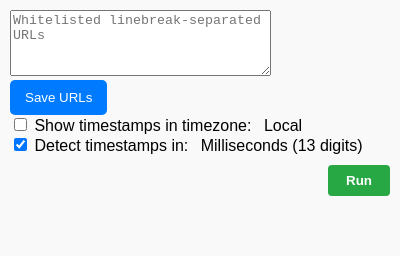
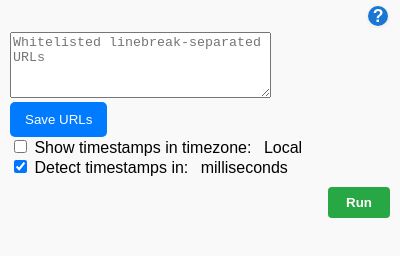
Before and after one commit to aismagulov/awooga-timestamp, a browser extension: page src/popup/popup.html in a window 400 px wide. Drawn offline with Linux system fonts and the light colour scheme.

Commit message:
help button, clean up comments

```diff
--- a/src/background.js
+++ b/src/background.js
@@ -1,6 +1,3 @@
-// This file contains the background script for the Chrome extension.
-// It handles events that occur in the background, such as browser actions or web requests.
-
 chrome.runtime.onInstalled.addListener(() => {
     console.log('Extension installed');
 });
@@ -8,5 +5,3 @@ chrome.runtime.onInstalled.addListener(() => {
 chrome.browserAction.onClicked.addListener((tab) => {
     chrome.tabs.create({ url: 'src/popup/popup.html' });
 });
-
-// Add any additional background event listeners or functions here.
--- a/src/popup/popup.css
+++ b/src/popup/popup.css
@@ -1,4 +1,3 @@
-/* Extracted from popup.html */
 .save-success {
     display: none;
     color: green;
@@ -7,7 +6,7 @@
 body {
     font-family: Arial, sans-serif;
     margin: 0;
-    padding: 10px;
+    padding: 32px 10px 10px 10px;
     background-color: #f9f9f9;
 }
 
@@ -57,3 +56,28 @@ input[type="text"] {
 #detectTimestampsBtn:hover {
   background-color: #218838;
 }
+
+#helpBtn {
+  position: absolute;
+  top: 6px;
+  right: 12px;
+  width: 20px;
+  height: 20px;
+  background: #1976d2;
+  color: #fff;
+  border-radius: 50%;
+  text-align: center;
+  line-height: 20px;
+  font-size: 1.1em;
+  font-weight: bold;
+  text-decoration: none;
+  box-shadow: 0 1px 4px rgba(0,0,0,0.08);
+  transition: background 0.2s;
+  z-index: 100;
+  display: inline-block;
+  cursor: pointer;
+  user-select: none;
+}
+#helpBtn:hover {
+  background: #1565c0;
+}
--- a/src/popup/popup.html
+++ b/src/popup/popup.html
@@ -7,6 +7,10 @@
     <title>Awooga Timestamp</title>
 </head>
 <body>
+    <a href="https://github.com/aismagulov/awooga-timestamp"
+        id="helpBtn"
+        target="_blank"
+        title="View README on GitHub">?</a>
 
     <textarea id="urlTextarea" rows="4" cols="30" placeholder="Whitelisted linebreak-separated URLs"></textarea>
     <br>
--- a/src/popup/popup.js
+++ b/src/popup/popup.js
@@ -1,11 +1,9 @@
-// This file contains the JavaScript for the popup. It handles user interactions and communicates with the background script if necessary.
-
 document.addEventListener('DOMContentLoaded', function() {
     // Milliseconds/Seconds toggle functionality
     const msToggle = document.getElementById('msToggle');
     const msLabel = document.getElementById('msLabel');
     function updateMsLabel() {
-        msLabel.textContent = msToggle.checked ? 'Milliseconds (13 digits)' : 'Seconds (10 digits)';
+        msLabel.textContent = msToggle.checked ? 'milliseconds' : 'seconds';
     }
 
     if (msToggle) {
@@ -13,6 +11,7 @@ document.addEventListener('DOMContentLoaded', function() {
         chrome.storage.sync.get(['timestampUnit'], function(result) {
             const value = result.timestampUnit === 'seconds' ? 'seconds' : 'milliseconds';
             msToggle.checked = value === 'milliseconds';
+            updateMsLabel();
         });
 
         msToggle.addEventListener('change', function() {
@@ -25,7 +24,7 @@ document.addEventListener('DOMContentLoaded', function() {
             });
             updateMsLabel();
         });
-        updateMsLabel(); // Set initial label
+
     }
     const button = document.getElementById('myButton');
     if (button) {
```
Also changed, not shown: src/content.js (+0 -7 lines), manifest.json.
